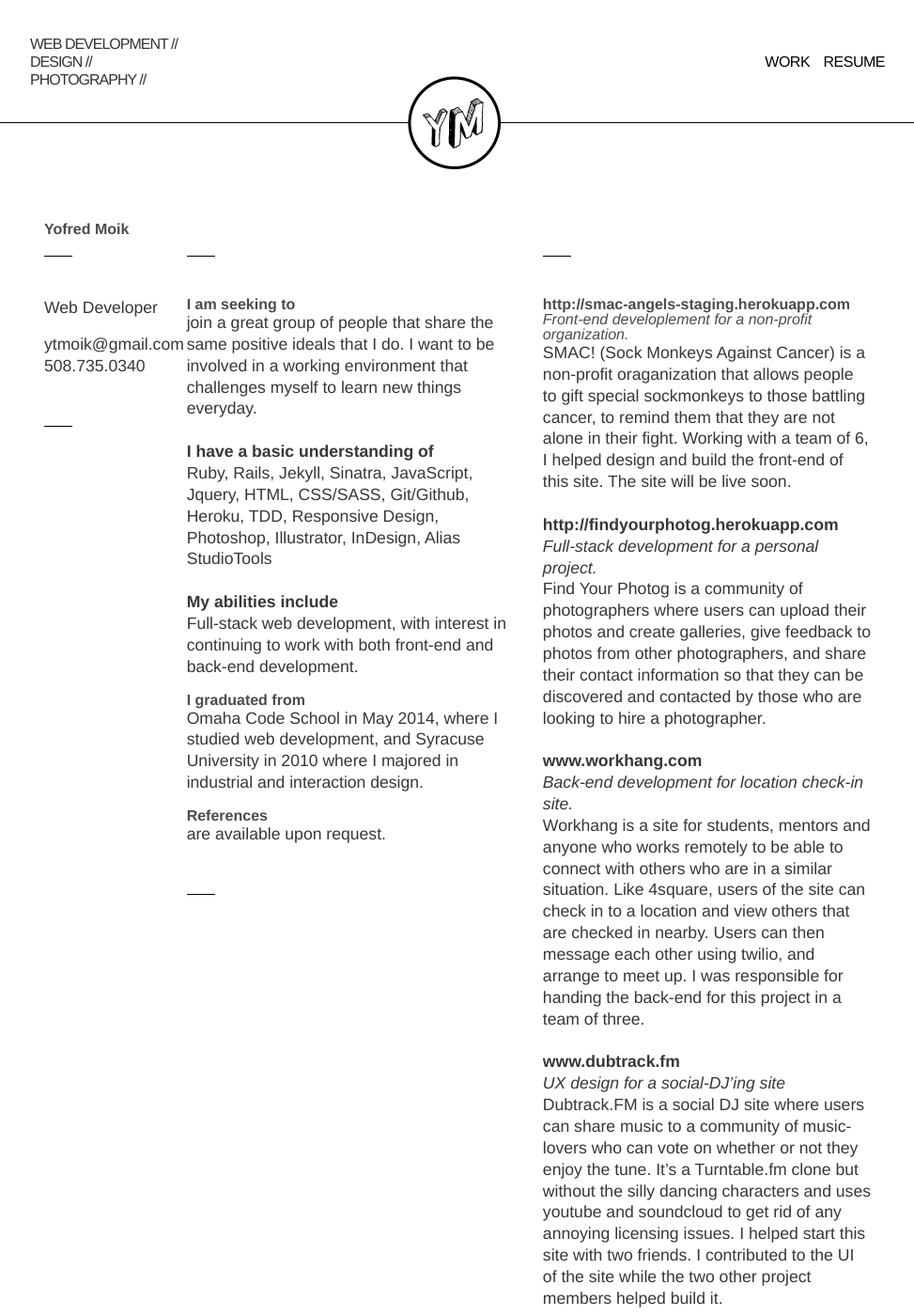
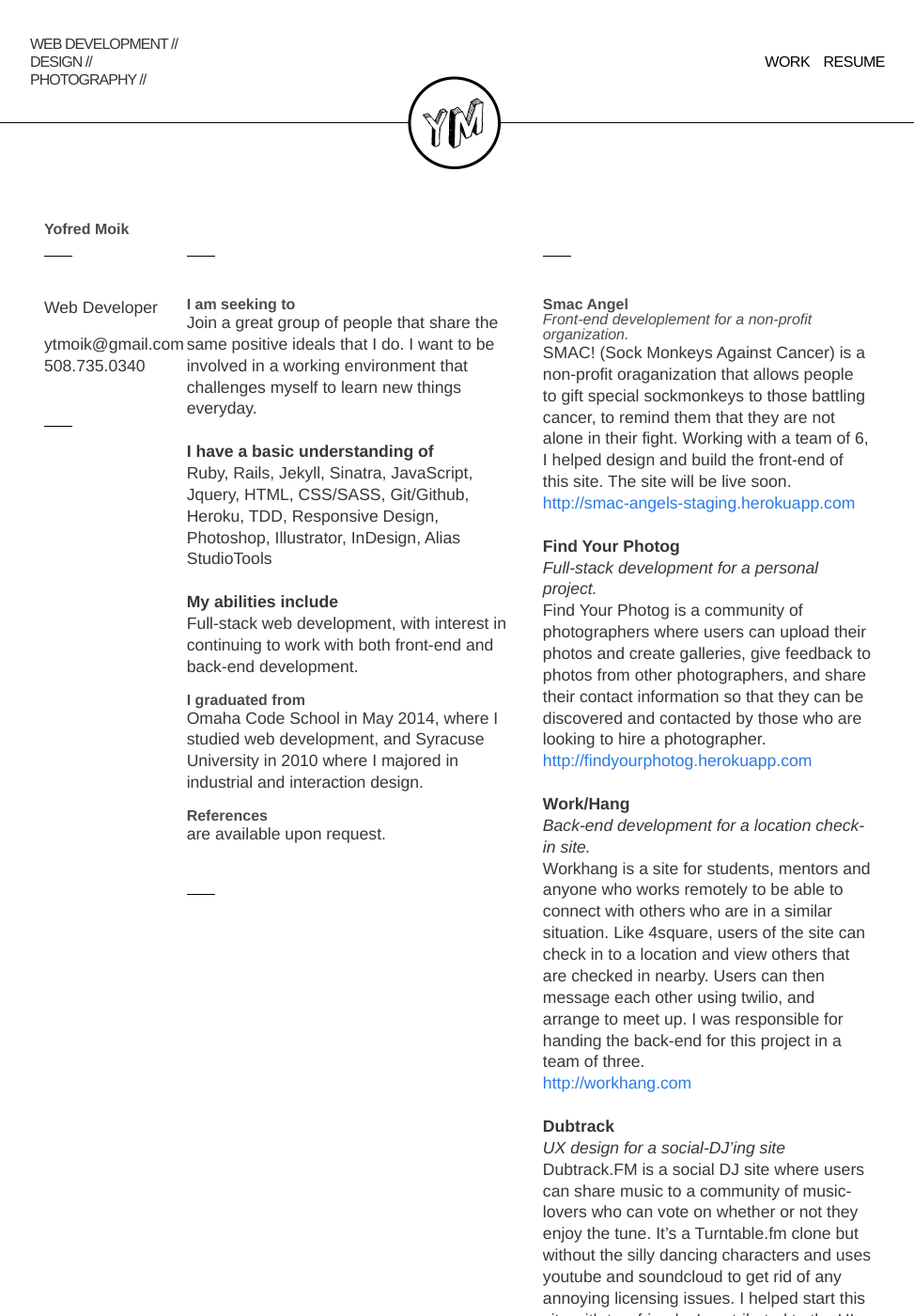
Before and after one commit to yofred/yofred.github.io, a Jekyll site: the page built from resume/index.html, in a window 1280 px wide and 1400 px high. Shown: the whole window at 94% size, without its empty margins (153-1126 px from the left). Built offline with Jekyll 4.4.1, drawn with Linux system fonts in a browser that asks for light colours; nearby versions of some CDN libraries.

Commit message:
more resume formatting

```diff
--- a/_includes/resume.html
+++ b/_includes/resume.html
@@ -4,7 +4,7 @@
   </div>
 </div>
 
-<div class="row">
+<div class="row" id="resume-format">
 
   <div class="large-2 small-12 columns">
     <div class="seperator-banner small-1 columns"></div><br /><br /><br /><br />
@@ -21,7 +21,7 @@
     <div class="seperator-banner small-1 columns"></div><br /><br /><br /><br />
     <b>I am seeking to</b>
     <p>
-join a great group of people that share the same positive ideals that I do.  I want to be involved in a working environment that challenges myself to learn new things everyday.
+Join a great group of people that share the same positive ideals that I do.  I want to be involved in a working environment that challenges myself to learn new things everyday.
     <p>
     <br />
     <b>I have a basic understanding of</b>
@@ -46,30 +46,33 @@ Omaha Code School in May 2014, where I studied web development, and Syracuse Uni
 
   <div class="large-5 small-12 columns">
     <div class="seperator-banner small-1 columns"></div><br /><br /><br /><br />
-    <b>http://smac-angels-staging.herokuapp.com</b><br>
+    <b>Smac Angel</b><br>
     <i>Front-end developlement for a non-profit organization.</i>
     <p>
 SMAC! (Sock Monkeys Against Cancer) is a non-profit oraganization that allows people to gift special sockmonkeys to those battling cancer, to remind them that they are not alone in their fight. Working with a team of 6, I helped design and build the front-end of this site.  The site will be live soon.
     <p>
-    <br />
-    <b>http://findyourphotog.herokuapp.com</b><br>
+    <a href="http://smac-angels-staging.herokuapp.com">http://smac-angels-staging.herokuapp.com</a>
+    <br /><br />
+    <b>Find Your Photog</b><br>
     <i>Full-stack development for a personal project.</i>
     <p>
 Find Your Photog is a community of photographers where users can upload their photos and create galleries, give feedback to photos from other photographers, and share their contact information so that they can be discovered and contacted by those who are looking to hire a photographer.
     <p>
-    <br />
-    <b>www.workhang.com</b><br>
-    <i>Back-end development for location check-in site.</i>
+    <a href="http://findyourphotog.herokuapp.com">http://findyourphotog.herokuapp.com</a>
+    <br /><br />
+    <b>Work/Hang</b><br>
+    <i>Back-end development for a location check-in site.</i>
     <p>
-Workhang is a site for students, mentors and anyone who works remotely to be able to connect with others who are in a similar situation. Like 4square, users of the site can check in to a location and view others that are checked in nearby. Users can then message each other using twilio, and arrange to meet up. I was responsible for handing the back-end for this project in a team of three.
-    <p>
-    <br />
-    <b>www.dubtrack.fm</b><br>
+Workhang is a site for students, mentors and anyone who works remotely to be able to connect with others who are in a similar situation. Like 4square, users of the site can check in to a location and view others that are checked in nearby. Users can then message each other using twilio, and arrange to meet up. I was responsible for handing the back-end for this project in a team of three.<p>
+    <a href="http://workhang.com">http://workhang.com</a>
+    <br /><br />
+    <b>Dubtrack</b><br>
     <i>UX design for a social-DJ’ing site</i>
     <p>
 Dubtrack.FM is a social DJ site where users can share music to a community of music-lovers who can vote on whether or not they enjoy the tune. It’s a Turntable.fm clone but without the silly dancing characters and uses youtube and soundcloud to get rid of any annoying licensing issues. I helped start this site with two friends. I contributed to the UI of the site while the two other project members helped build it.
     <p>
-    <br />
+    <a href="http://dubtrack.fm">http://dubtrack.fm</a>
+    <br /><br />
     <b>Co-owner of Amara Photo</b><br>
     <i>A wedding photography side business.</i>
     <p>
```
